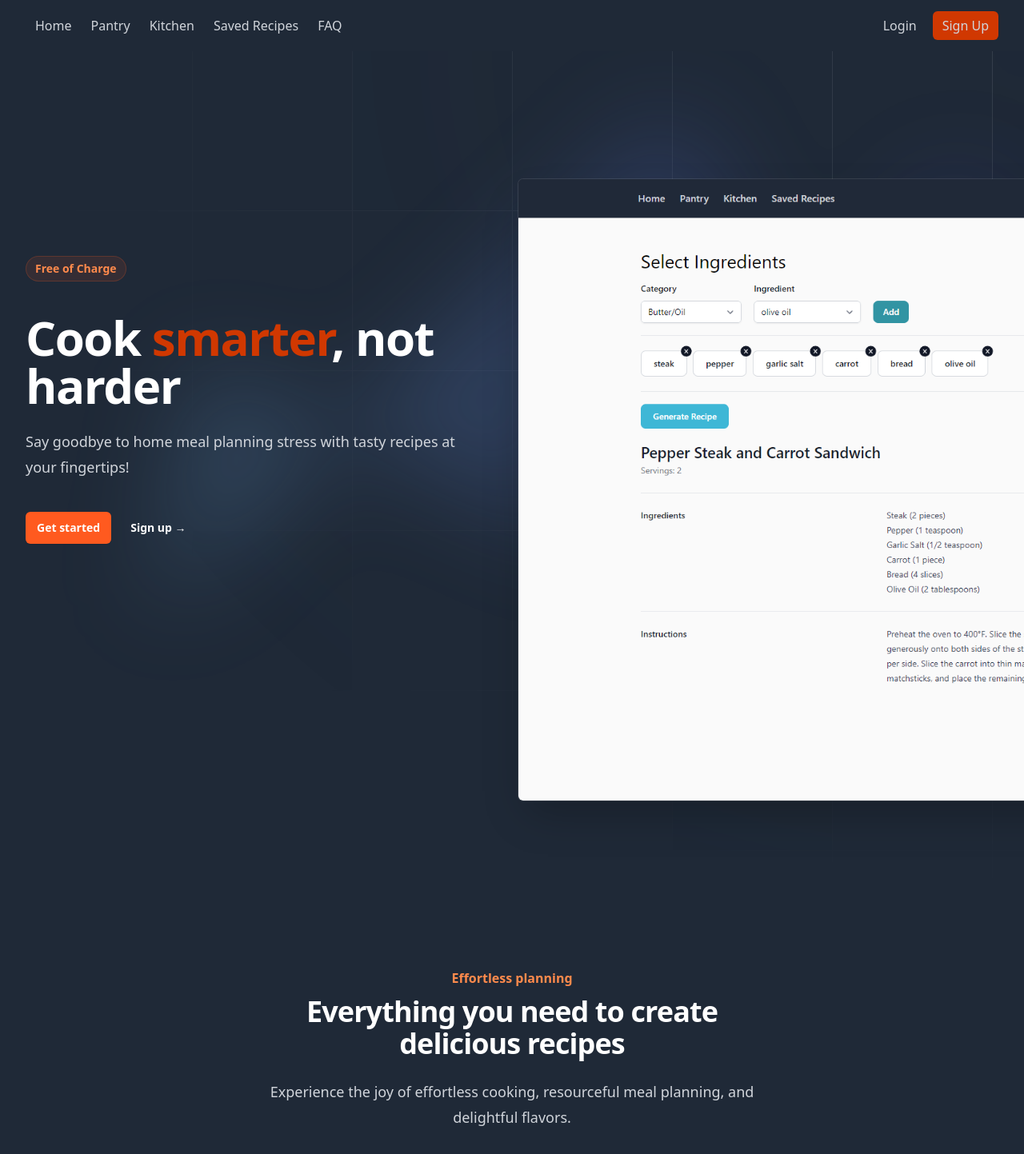
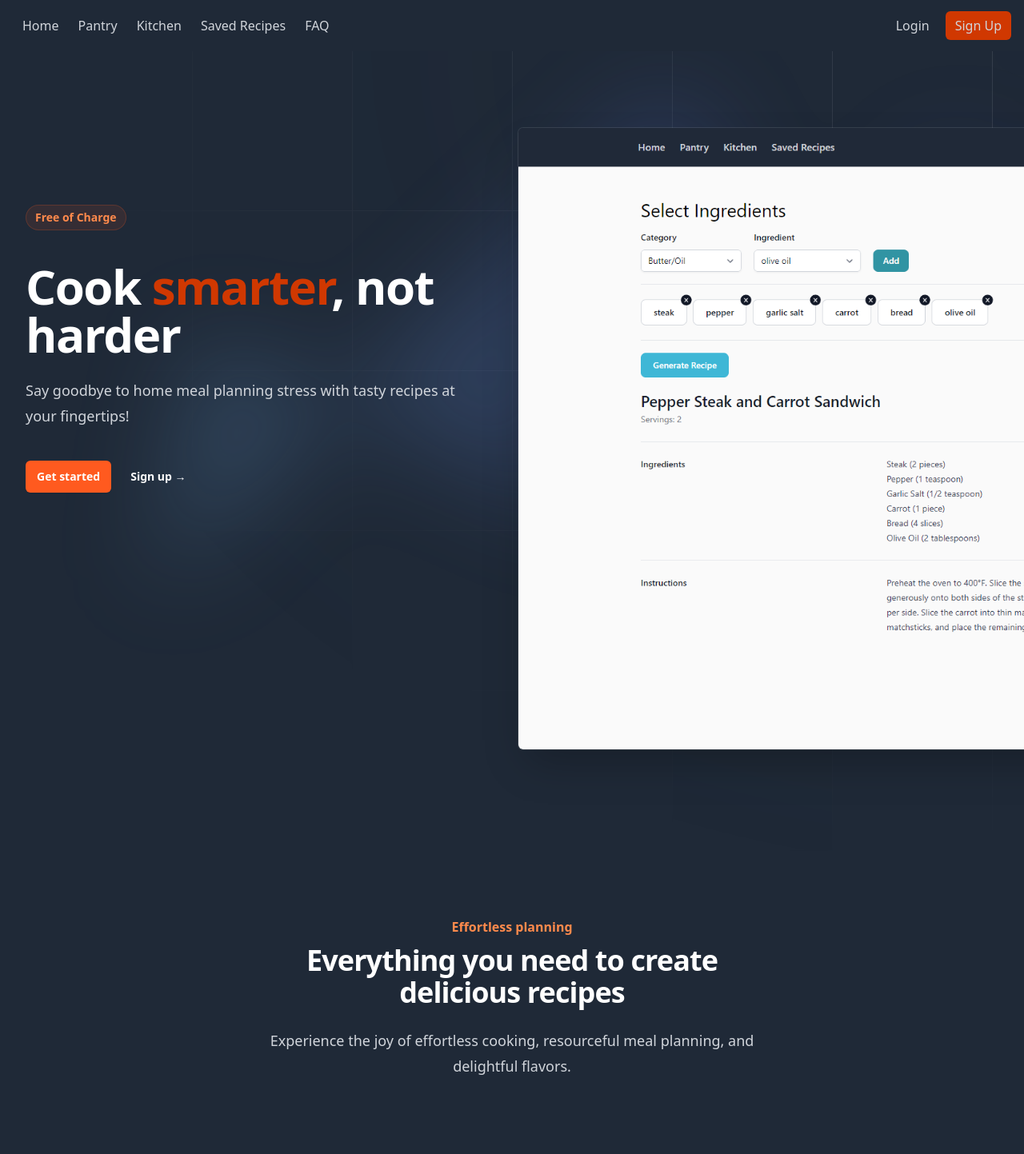
Before and after one commit to monysary/i-m-hungry-recipe-app, a Next.js app: page / in a window 1280 px wide. Shown: the top 1443 px of the page at 80% size. Built offline with nearby package versions, Linux system fonts and the light colour scheme.

Commit message:
change styling to make every page consistent

```diff
--- a/package.json
+++ b/package.json
@@ -17,6 +17,7 @@
     "dotenv": "^16.0.3",
     "flowbite": "^1.6.5",
     "flowbite-react": "^0.4.4",
+    "framer-motion": "^10.12.16",
     "jsonwebtoken": "^9.0.0",
     "jwt-decode": "^3.1.2",
     "mysql2": "^3.2.4",
--- a/src/components/emptyStates/savedRecipesEmptyState.jsx
+++ b/src/components/emptyStates/savedRecipesEmptyState.jsx
@@ -1,3 +1,5 @@
+import { FaceFrownIcon } from "@heroicons/react/24/outline";
+
 export default function SavedRecipesEmptyState() {
     return (
         <button
@@ -5,6 +7,10 @@ export default function SavedRecipesEmptyState() {
         className="relative block w-full rounded-lg border-2 border-dashed border-gray-300 p-12 text-center hover:border-gray-400 focus:outline-none focus:ring-2 focus:ring-indigo-500 focus:ring-offset-2"
       >
             <a href="/kitchen">
+        <article className='min-h-full px-6 mb-12 md:text-3xl text-center align-center'>
+          <FaceFrownIcon className='w-14 md:w-36 mx-auto text-black' />
+          <p className='text-black'>You have no saved recipes</p>
+        </article>
             <svg
             className="mx-auto h-12 w-12 text-gray-400"
             stroke="currentColor"
--- a/src/components/navbar.jsx
+++ b/src/components/navbar.jsx
@@ -24,7 +24,7 @@ function Navbar() {
 
     return (
         <nav className="bg-gray-800">
-            <div className="mx-auto max-w-7xl px-2 sm:px-6 lg:px-8">
+            <div className="mx-auto max-w-7xl px-4">
                 <div className="relative flex h-16 items-center justify-between">
                     <div className="inset-y-0 left-0 flex items-center md:hidden">
                         {/* <!-- Mobile menu button--> */}
--- a/src/components/savedRecipeCard.jsx
+++ b/src/components/savedRecipeCard.jsx
@@ -8,7 +8,7 @@ function classNames(...classes) {
   return classes.filter(Boolean).join(' ')
 }
 
-export default function Example({ myRecipes, setToggle }) {
+export default function SavedRecipeCard({ myRecipes, setToggle }) {
   const checkbox = useRef()
   const [checked, setChecked] = useState(false)
   const [indeterminate, setIndeterminate] = useState(false)
@@ -119,10 +119,10 @@ export default function Example({ myRecipes, setToggle }) {
   }
 
   return (
-    <div className="px-4 sm:px-6 lg:px-8">
+    <div className="px-2 sm:px-6">
       <div className="mt-8 flow-root">
         <div className="-mx-4 -my-2 sm:-mx-6 lg:-mx-8">
-          <div className="inline-block min-w-full py-2 align-middle sm:px-6 lg:px-8">
+          <div className="inline-block min-w-full py-2 align-middle sm:px-6 ">
             <div className="relative">
               {selectedRecipe.length > 0 && (
                 <div className="absolute left-14 top-0 flex h-12 items-center space-x-3 bg-white sm:left-12">
--- a/src/pages/index.jsx
+++ b/src/pages/index.jsx
@@ -15,10 +15,60 @@ import {
   CalendarDaysIcon,
   UsersIcon,
 } from '@heroicons/react/24/outline'
+import { motion as m, AnimatePresence } from 'framer-motion'
 
 export default function LandingPage() {
+  const cardVariantsVertical = {
+    hidden: {
+      y: 150,
+      opacity: 0,
+    },
+    visible: {
+      y: 0,
+      opacity: 1,
+      transition: {
+        type: 'spring',
+        bounce: 0.4,
+        duration: 0.8,
+      },
+    },
+  }
+
+  const cardVariantsHorizontal = {
+    hidden: {
+      x: 150,
+      opacity: 0,
+    },
+    visible: {
+      x: 0,
+      opacity: 1,
+      transition: {
+        type: 'spring',
+        bounce: 0.4,
+        duration: 0.8,
+      },
+    },
+  }
+
+  const cardVariantsChildren = {
+    offscreen: {
+      y: 150,
+    },
+    onscreen: {
+      y: 0,
+
+      transition: {
+        type: 'spring',
+        bounce: 0.4,
+        duration: 0.8,
+
+      },
+    },
+  }
+
   return (
     <div className='bg-gray-800 h-full'>
+          <AnimatePresence>
       <main>
         {/* Hero section */}
         <div className='relative isolate overflow-hidden'>
@@ -63,8 +113,15 @@ export default function LandingPage() {
               }}
             />
           </div>
-          <div className='mx-auto max-w-7xl px-6 pb-24 sm:pb-40 lg:flex lg:px-8 lg:pt-40'>
-            <div className='mx-auto max-w-2xl flex-shrink-0 lg:mx-0 lg:max-w-xl lg:pt-8'>
+          <div className='mx-auto max-w-7xl px-6  sm:pb-40 lg:flex lg:px-8 lg:pt-24'>
+            <m.div
+                initial='hidden'
+                animate='visible'
+                viewport={{ once: true, amount: 0.8 }}
+                className='flex flex-col md:flex-row'
+              >
+              <m.div
+                  variants={cardVariantsVertical} className='mx-auto max-w-2xl flex-shrink-0 lg:mx-0 lg:max-w-xl lg:pt-8'>
                 <div className='mt-12 sm:mt-32 lg:mt-16'>
                   <div className='inline-flex space-x-6'>
                     <span className='rounded-full bg-orange-500/10 px-3 py-1 text-sm font-semibold leading-6 text-orange-400 ring-1 ring-inset ring-orange-500/20'>
@@ -94,8 +151,9 @@ export default function LandingPage() {
                     Sign up <span aria-hidden='true'>→</span>
                   </a>
                 </div>
-            </div>
-            <div className='mx-auto mt-16 flex max-w-2xl sm:mt-24 lg:ml-10 lg:mr-0 lg:mt-0 lg:max-w-none lg:flex-none xl:ml-32'>
+              </m.div>
+              <m.div
+                  variants={cardVariantsHorizontal} className='mx-auto mt-16 flex max-w-2xl sm:mt-24 lg:ml-10 lg:mr-0 lg:mt-0 lg:max-w-none lg:flex-none xl:ml-32'>
                 <div className='max-w-3xl flex-none sm:max-w-5xl lg:max-w-none'>
                   <Image
                     src={kitchen}
@@ -105,13 +163,21 @@ export default function LandingPage() {
                     className='w-[76rem] rounded-md bg-white/5 shadow-2xl ring-1 ring-white/10'
                   />
                 </div>
-            </div>
+              </m.div>
+              </m.div>
+
           </div>
         </div>
 
         {/* Feature section */}
-        <div className='mx-auto max-w-7xl px-6 sm:mt-12 lg:px-8'>
-          <div className='mx-auto max-w-2xl text-center'>
+
+        <m.div
+          initial='offscreen'
+          whileInView='onscreen'
+          viewport={{ once: true, amount: 0.8 }}
+          className='mx-auto max-w-7xl px-6 mb-24 md:mb-0 sm:mt-12 lg:px-8'
+          >
+            <m.div variants={cardVariantsChildren} className='mx-auto max-w-2xl text-center'>
               <h2 className='text-base font-semibold leading-7 text-orange-400'>
                 Effortless planning
               </h2>
@@ -122,11 +188,11 @@ export default function LandingPage() {
                 Experience the joy of effortless cooking, resourceful meal
                 planning, and delightful flavors.
               </p>
-          </div>
-          <div className='mx-auto mt-16 max-w-2xl sm:mt-20 lg:mt-24 lg:max-w-none'>
+            </m.div>
+          <div className='mx-auto my-16 max-w-2xl sm:mt-20 lg:mt-24 lg:max-w-none'>
               <dl className='grid max-w-xl grid-cols-1 gap-x-8 gap-y-16 lg:max-w-none lg:grid-cols-3'>
                 {primaryFeatures.map((feature) => (
-                <div key={feature.name} className='flex flex-col'>
+                  <m.div variants={cardVariantsChildren} key={feature.name} className='flex flex-col'>
                     <dt className='text-base font-semibold leading-7 text-white'>
                       <div className='mb-6 flex h-10 w-10 items-center justify-center rounded-lg bg-orange-500'>
                         <feature.icon
@@ -147,14 +213,15 @@ export default function LandingPage() {
                         </a>
                       </p>
                     </dd>
-                </div>
+                  </m.div>
                 ))}
               </dl>
             </div>
-        </div>
+
+        </m.div>
 
         {/* Feature section */}
-        <div className='mt-24 sm:mt-36'>
+        <div className='mt-56 sm:mt-36'>
           <div className='mx-auto max-w-7xl px-6 lg:px-8'>
             <div className='mx-auto max-w-2xl sm:text-center'>
               <h2 className='text-base font-semibold leading-7 text-orange-400'>
@@ -300,7 +367,7 @@ export default function LandingPage() {
           </div>
         </div>
       </main>
-
+      </AnimatePresence>
       {/* Footer */}
       <footer aria-labelledby='footer-heading' className='relative pb-24'>
         <h2 id='footer-heading' className='sr-only'>
--- a/src/pages/pantry.jsx
+++ b/src/pages/pantry.jsx
@@ -6,6 +6,23 @@ import {
   QuestionMarkCircleIcon,
   ChevronRightIcon,
 } from '@heroicons/react/24/outline'
+import { motion as m, AnimatePresence } from 'framer-motion'
+
+const cardVariantsVertical = {
+  hidden: {
+    y: 100,
+    opacity: 0,
+  },
+  visible: {
+    y: 0,
+    opacity: 1,
+    transition: {
+      type: 'spring',
+      bounce: 0.4,
+      duration: 0.8,
+    },
+  },
+}
 
 function Pantry() {
   useEffect(() => {
@@ -101,13 +118,23 @@ function Pantry() {
       <Head>
         <title>Checking out the pantry...</title>
       </Head>
-      <div className='min-h-full lg:px-[200px] px-6 py-12'>
-        <div className='relative flex items-start gap-1'>
-          <div className='md:text-[30px] text-[16px] mb-[10px] text-black'>
+      <div className="flex justify-center">
+      <div className="max-w-[1280px] w-full px-2 py-6">
+      <div className='min-h-full px-4 py-8'>
+      <AnimatePresence>
+      <m.div
+                initial='hidden'
+                animate='visible'
+                viewport={{ once: true, amount: 0.8 }}
+
+              >
+        <m.div
+                  variants={cardVariantsVertical} className='relative flex items-start gap-1'>
+          <div className='md:text-3xl text-2xl  md:mb-4 text-black font-medium'>
             Add To Pantry
           </div>
           <button onClick={handleDialogOpen}>
-            <QuestionMarkCircleIcon className='w-4 md:w-6 text-gray-900' />
+            <QuestionMarkCircleIcon className='w-4 md:w-6 text-gray-900 hover:text-gray-600' />
           </button>
           <div
             onClick={handleDialogOpen}
@@ -126,7 +153,8 @@ function Pantry() {
               <li className='mt-4 md:mt-2'>4. Select Next to proceed to the Kitchen</li>
             </ol>
           </dialog>
-        </div>
+        </m.div>
+        </m.div>
         <div className='md:flex items-end'>
           <form
             className='sm:flex items-end'
@@ -281,7 +309,9 @@ function Pantry() {
               })}
             </dl>
           </div>
-        </div >
+        </div ></AnimatePresence>
+      </div >
+      </div >
       </div >
     </>
   )
--- a/src/pages/signup.jsx
+++ b/src/pages/signup.jsx
@@ -3,6 +3,12 @@ import { AiFillEyeInvisible, AiFillEye } from 'react-icons/ai'
 import authService from '@/utils/authService'
 
 function SignUp() {
+  useEffect(() => {
+    if (authService.loggedIn() && !authService.tokenExpired()) {
+      window.location.assign('/pantry')
+    }
+  })
+
   const [signUpForm, setSignUpForm] = useState({
     username: '',
     email: '',
--- a/src/styles/globals.css
+++ b/src/styles/globals.css
@@ -25,4 +25,5 @@ html, body {
 body {
   color: rgb(var(--foreground-rgb));
   background-color: #fafafa;
+
 }
```
Also changed, not shown: src/pages/kitchen.jsx (+7 -3 lines), src/pages/savedRecipes.jsx (+16 -15 lines), 1 other file (tests, documents, lock files or other folders). Lines whose indentation alone changed are shown as unchanged.
